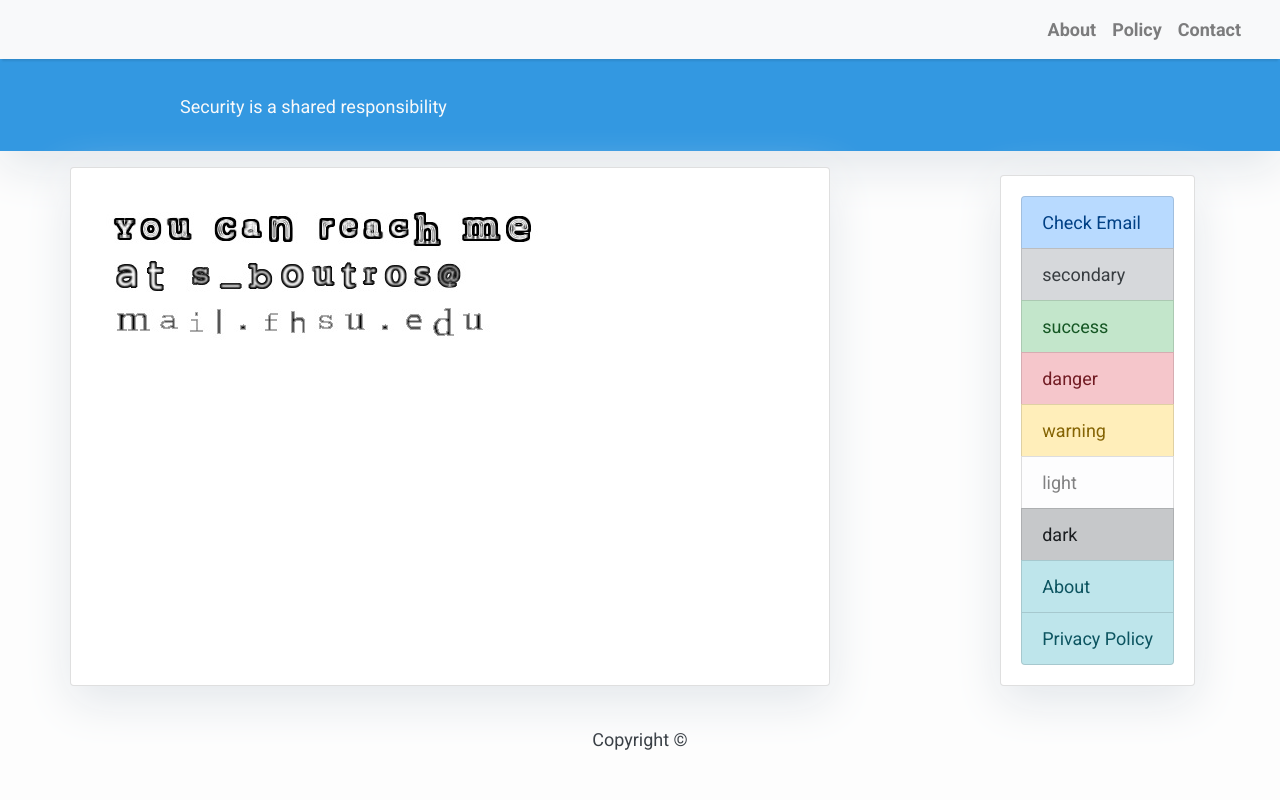
After one commit to Sambsamb/SBFinalProject1, a Django app: template strong_passwords/templates/contact.html in a window 1280 px wide. The commit adds this page. Run offline with Django 3.2, Linux system fonts and the light colour scheme; the template is opened without the code that fills it, so the values that code supplies are empty; some libraries are stand-ins or nearby versions.

Commit message:
SB - Added 'Contact' page, media static folder

```diff
--- a/SBFinalProject1/settings.py
+++ b/SBFinalProject1/settings.py
@@ -11,6 +11,7 @@ https://docs.djangoproject.com/en/4.1/ref/settings/
 """
 
 from pathlib import Path
+import os
 
 # Build paths inside the project like this: BASE_DIR / 'subdir'.
 BASE_DIR = Path(__file__).resolve().parent.parent
@@ -27,6 +28,8 @@ DEBUG = True
 
 ALLOWED_HOSTS = []
 
+MEDIA_URL = '/media/'
+MEDIA_ROOT = BASE_DIR.joinpath('media/')
 
 # Application definition
 
--- /dev/null
+++ b/strong_passwords/templates/contact.html
@@ -0,0 +1,14 @@
+{% extends 'base.html' %} {% block content %}
+
+<div class="container">
+  <div class="row">
+    <div class="col-md-8 card mb-4  mt-3 left  top">
+      <div class="card-body">
+        <img src="/media/6hNQUpJa0wfziGeVmoK4Hr37XoagSmeeW5DjX.jpg">
+      </div>
+    </div>
+    {% block sidebar %} {% include 'sidebar.html' %} {% endblock sidebar %}
+  </div>
+</div>
+
+{% endblock content %}
--- a/strong_passwords/views.py
+++ b/strong_passwords/views.py
@@ -34,6 +34,10 @@ def policy(request):
     return render(request, 'policy.html', {'site_name': Config.site_name})
 
 
+def contact(request):
+    return render(request, 'contact.html', {'site_name': Config.site_name})
+
+
 def check_email(request):
     # if this is a POST request process the form data
     if request.method == 'POST':
--- a/templates/base.html
+++ b/templates/base.html
@@ -52,7 +52,7 @@
                             <a class="nav-link text-black font-weight-bold" href="/policy/">Policy</a>
                         </li>
                         <li class="nav-item text-black">
-                            <a class="nav-link text-black font-weight-bold" href="#">Contact</a>
+                            <a class="nav-link text-black font-weight-bold" href="/contact/">Contact</a>
                         </li>
                     </ul>
                 </div>
```
Also changed, not shown: strong_passwords/urls.py (+8 -0 lines), media/6hNQUpJa0wfziGeVmoK4Hr37XoagSmeeW5DjX.jpg (added).
